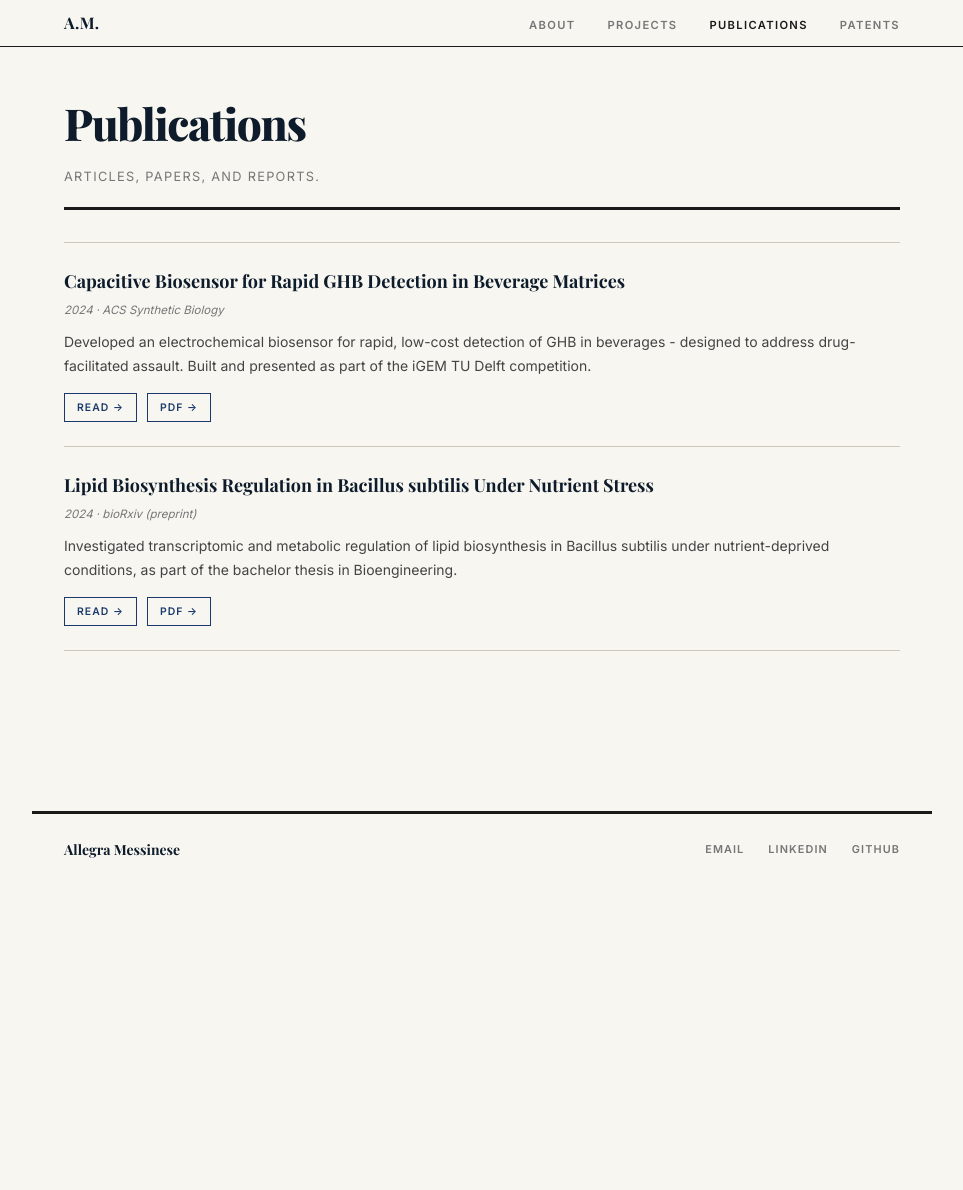
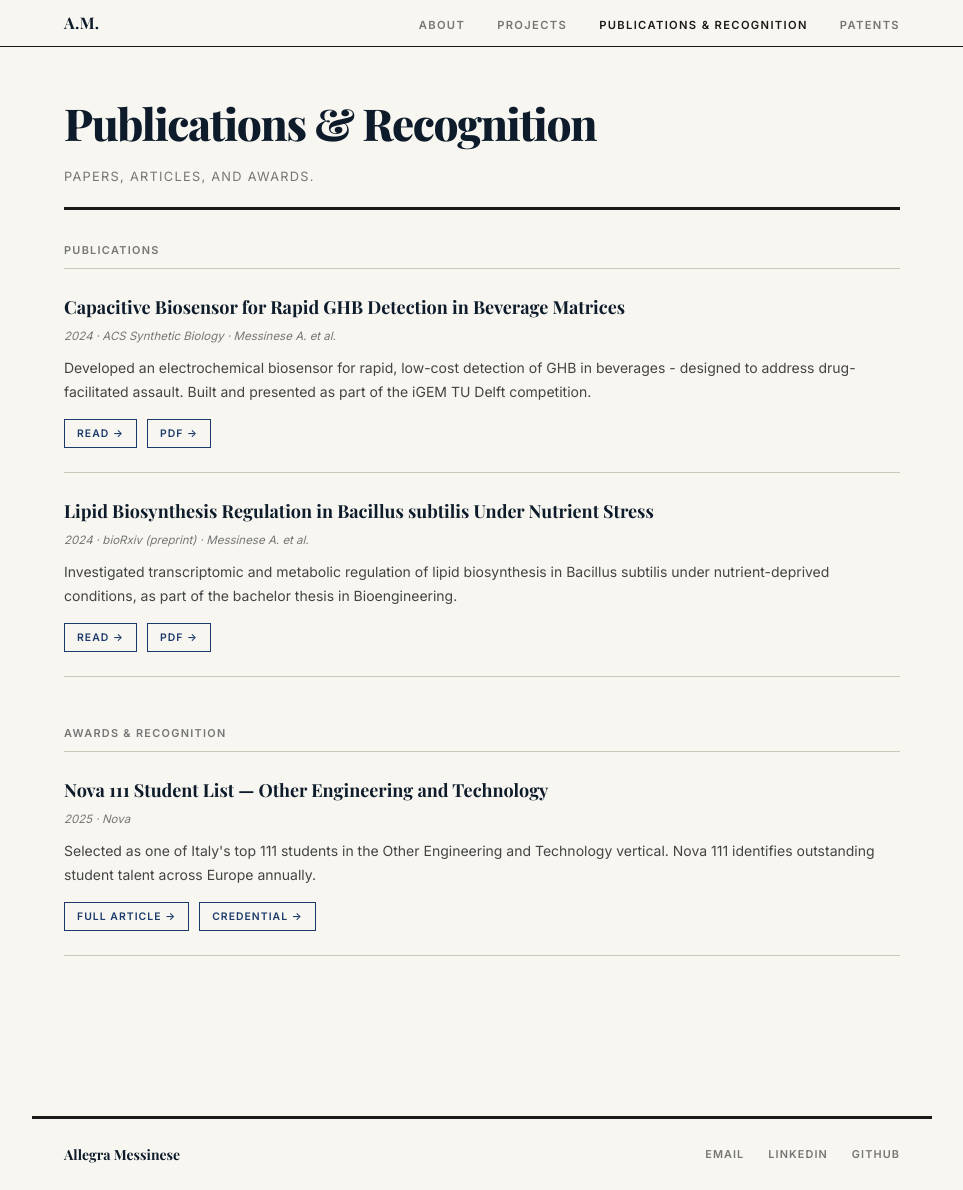
Before and after one commit to allimessinese/allimessinese.github.io, a Jekyll site: the page built from publications.md, in a window 1280 px wide and 1190 px high. Shown: the whole window, without its empty margins (158-1121 px from the left). Built offline with Jekyll 4.4.1, drawn with Linux system fonts in a browser that asks for light colours; some web fonts are replaced.

Commit message:
Combine Publications and Recognition into one page
- Rename publications page to 'Publications & Recognition'
- Add _data/awards.yml with Nova 111 entry
- Publications page now renders both sections with a divider label
- CSS: .page-section-label for section dividers
- Update nav label across all layouts
- Nova award links to full article page; remains at /projects/nova-111-award/

Co-Authored-By: Claude Sonnet 4.6 <noreply@anthropic.com>

```diff
--- /dev/null
+++ b/_data/awards.yml
@@ -0,0 +1,7 @@
+- title: "Nova 111 Student List — Other Engineering and Technology"
+  year: 2025
+  issuer: "Nova"
+  description: "Selected as one of Italy's top 111 students in the Other Engineering and Technology vertical. Nova 111 identifies outstanding student talent across Europe annually."
+  credential_id: "70C17W0GS4B5OJECM8PASCOG5"
+  link: "https://www.novatalent.com/111-list/the-nova-111-student-list-italy-2025"
+  page: "/projects/nova-111-award/"
--- a/_layouts/default.html
+++ b/_layouts/default.html
@@ -27,7 +27,7 @@
       <ul class="nav-links">
         <li><a href="{{ '/about/' | relative_url }}"{% if page.url == '/about/' %} class="active"{% endif %}>About</a></li>
         <li><a href="{{ '/projects/' | relative_url }}"{% if page.url contains '/projects' %} class="active"{% endif %}>Projects</a></li>
-        <li><a href="{{ '/publications/' | relative_url }}"{% if page.url == '/publications/' %} class="active"{% endif %}>Publications</a></li>
+        <li><a href="{{ '/publications/' | relative_url }}"{% if page.url == '/publications/' %} class="active"{% endif %}>Publications &amp; Recognition</a></li>
         <li><a href="{{ '/patents/' | relative_url }}"{% if page.url == '/patents/' %} class="active"{% endif %}>Patents</a></li>
       </ul>
     </div>
--- a/_layouts/home.html
+++ b/_layouts/home.html
@@ -13,7 +13,7 @@ layout: default
   <ul class="masthead-nav">
     <li><a href="{{ '/about/' | relative_url }}">About</a></li>
     <li><a href="{{ '/projects/' | relative_url }}">Projects</a></li>
-    <li><a href="{{ '/publications/' | relative_url }}">Publications</a></li>
+    <li><a href="{{ '/publications/' | relative_url }}">Publications &amp; Recognition</a></li>
     <li><a href="{{ '/patents/' | relative_url }}">Patents</a></li>
   </ul>
   <hr class="masthead-rule-thin">
@@ -50,10 +50,10 @@ layout: default
   <div class="home-map-cta"><a href="{{ '/projects/' | relative_url }}">Open interactive map →</a></div>
 </div>
 
-<!-- ── Publications ── -->
+<!-- ── Publications & Recognition ── -->
 <div class="home-section">
   <div class="home-section-label">
-    <span>Publications</span>
+    <span>Publications &amp; Recognition</span>
     <a href="{{ '/publications/' | relative_url }}">All publications →</a>
   </div>
   {% if site.data.publications and site.data.publications.size > 0 %}
--- a/_layouts/map.html
+++ b/_layouts/map.html
@@ -20,7 +20,7 @@
       <ul class="nav-links">
         <li><a href="{{ '/about/' | relative_url }}">About</a></li>
         <li><a href="{{ '/projects/' | relative_url }}" class="active">Projects</a></li>
-        <li><a href="{{ '/publications/' | relative_url }}">Publications</a></li>
+        <li><a href="{{ '/publications/' | relative_url }}">Publications &amp; Recognition</a></li>
         <li><a href="{{ '/patents/' | relative_url }}">Patents</a></li>
       </ul>
     </div>
--- a/assets/css/main.css
+++ b/assets/css/main.css
@@ -698,6 +698,16 @@ img { max-width: 100%; display: block; }
 }
 .entry-link:hover { background: var(--navy); color: var(--white); }
 
+/* Section divider label (used on Publications & Recognition page) */
+.page-section-label {
+  font-size: 0.68rem;
+  font-weight: 600;
+  text-transform: uppercase;
+  letter-spacing: 0.12em;
+  color: var(--muted);
+  margin-bottom: 0.5rem;
+}
+
 /* ── Footer ─────────────────────────────────────────────── */
 .footer {
   border-top: 3px solid var(--rule-dark);
--- a/publications.md
+++ b/publications.md
@@ -1,20 +1,22 @@
 ---
 layout: page
-title: Publications
+title: Publications & Recognition
 permalink: /publications/
 ---
 
 <div class="page-header">
-  <h1>Publications</h1>
-  <p class="subtitle">Articles, papers, and reports.</p>
+  <h1>Publications &amp; Recognition</h1>
+  <p class="subtitle">Papers, articles, and awards.</p>
 </div>
+
+<div class="page-section-label">Publications</div>
 
 {% if site.data.publications.size > 0 %}
 <div class="entry-list">
 {% for pub in site.data.publications %}
 <div class="entry-card">
   <h3>{{ pub.title }}</h3>
-  <div class="entry-meta">{{ pub.year }}{% if pub.venue %} · {{ pub.venue }}{% endif %}</div>
+  <div class="entry-meta">{{ pub.year }}{% if pub.venue %} · {{ pub.venue }}{% endif %}{% if pub.authors %} · {{ pub.authors }}{% endif %}</div>
   {% if pub.description %}<p class="entry-desc">{{ pub.description }}</p>{% endif %}
   <div class="entry-links">
     {% if pub.link %}<a class="entry-link" href="{{ pub.link }}" target="_blank" rel="noopener">Read →</a>{% endif %}
@@ -26,3 +28,20 @@ permalink: /publications/
 {% else %}
 <p style="color:#94a3b8;font-size:0.9rem;">Publications will appear here — add entries to <code>_data/publications.yml</code>.</p>
 {% endif %}
+
+{% if site.data.awards.size > 0 %}
+<div class="page-section-label" style="margin-top:3rem;">Awards &amp; Recognition</div>
+<div class="entry-list">
+{% for award in site.data.awards %}
+<div class="entry-card">
+  <h3>{{ award.title }}</h3>
+  <div class="entry-meta">{{ award.year }} · {{ award.issuer }}</div>
+  {% if award.description %}<p class="entry-desc">{{ award.description }}</p>{% endif %}
+  <div class="entry-links">
+    {% if award.page %}<a class="entry-link" href="{{ award.page | relative_url }}">Full article →</a>{% endif %}
+    {% if award.link %}<a class="entry-link" href="{{ award.link }}" target="_blank" rel="noopener">Credential →</a>{% endif %}
+  </div>
+</div>
+{% endfor %}
+</div>
+{% endif %}
```
